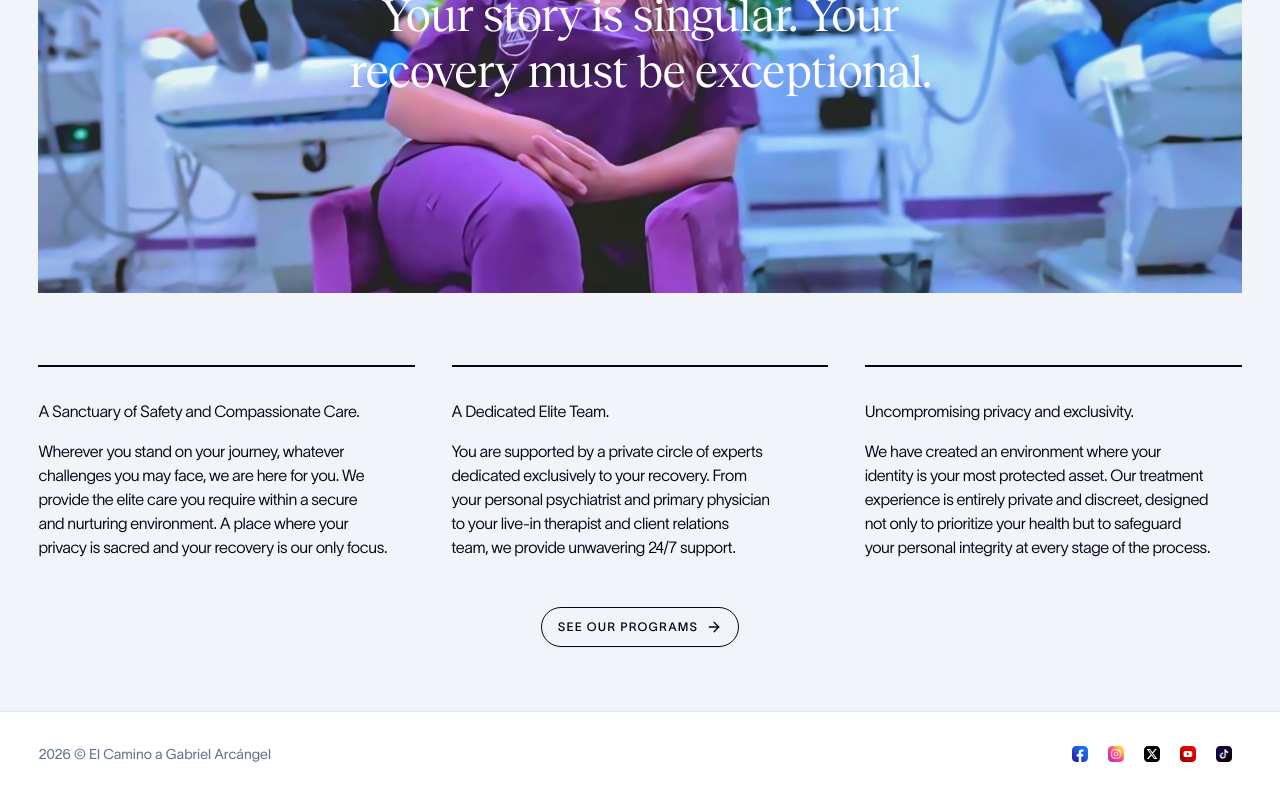
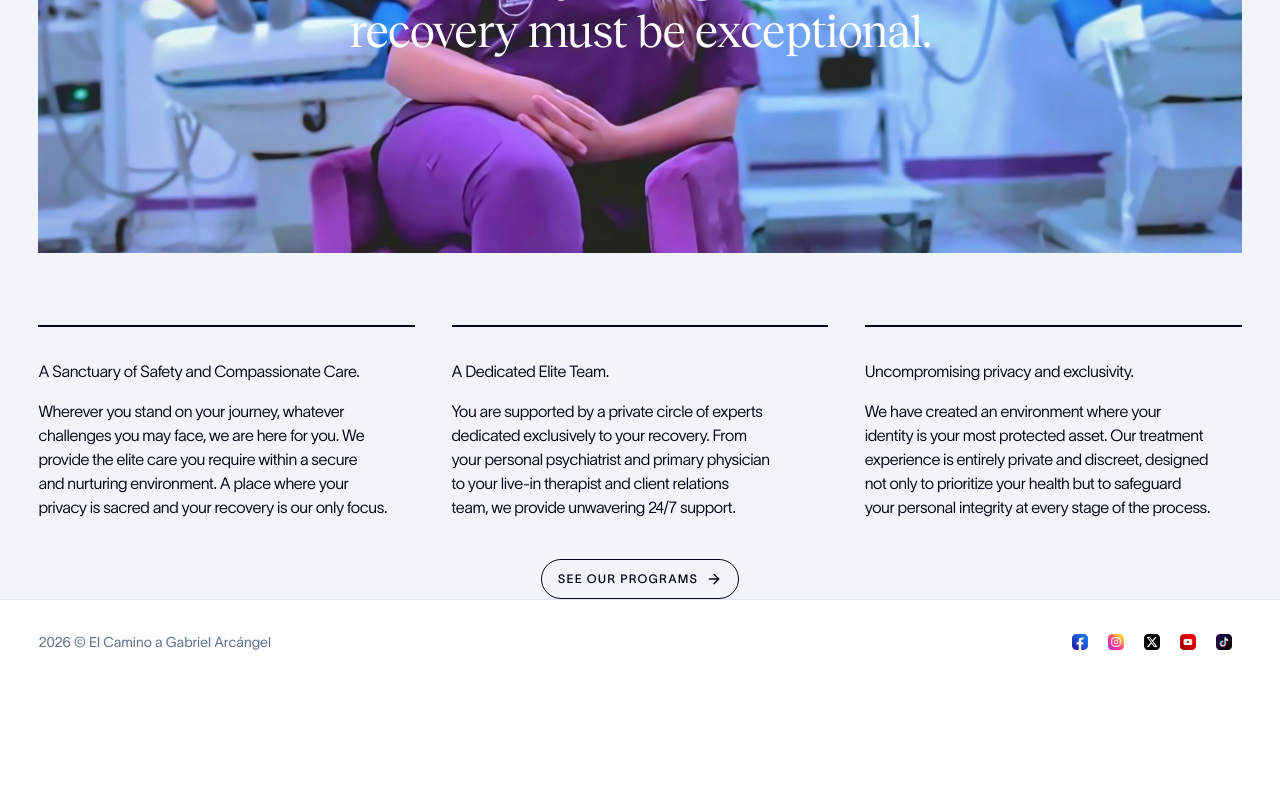
Before and after one commit to hospitalgabrielarcangel/hospitalgabrielarcangel, a Next.js app: page /en in a window 1280 px wide. Shown: the part 4220-5020 px from the top of the page. After the commit the page ends 4912 px from the top, so only its background shows below. Built offline with nearby package versions, Linux system fonts and the light colour scheme; no server answers.

Commit message:
fix container padding

```diff
--- a/src/app/[locale]/(lobby)/page.tsx
+++ b/src/app/[locale]/(lobby)/page.tsx
@@ -279,8 +279,8 @@ export default function LobbyPage() {
           </div>
         </Shell>
       </div>
-      <div className="bg-muted border-t pt-10 pb-16">
-        <Shell className="gap-0 pt-0 lg:py-0">
+      <div className="bg-muted border-t">
+        <Shell className="gap-0 pt-10 pb-16 lg:py-0">
           <div className="space-y-5 text-center md:hidden">
             <p className="tag uppercase">{t("ourProgramsTag")}</p>
             <h2 className="font-header heading text-h3 text-balance">
@@ -325,7 +325,7 @@ export default function LobbyPage() {
             to="ourPrograms"
             size="lg"
             variant="outline"
-            className="mx-auto mt-12 w-fit"
+            className="mx-auto mt-10 w-fit"
             withIcon
           />
         </Shell>
--- a/src/app/globals.css
+++ b/src/app/globals.css
@@ -161,14 +161,15 @@
 @utility container {
   width: 94%;
   max-width: unset;
-  padding: auto;
+  padding: unset;
   margin: 0 auto;
 }
 
 @media (max-width: 768px) {
   .container {
     width: unset;
-    padding: auto 1.25rem;
+    padding-left: 1.25rem;
+    padding-right: 1.25rem;
   }
 }
 
```
